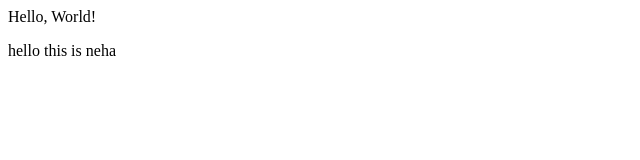
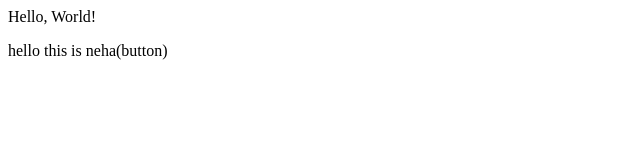
Before and after one commit to nehagaidhane/localrepo, a plain HTML site: page index.html in a window 1280 px wide. Shown: the full height of the page, 0-640 px from the left. Drawn offline with Linux system fonts and the light colour scheme.

Commit message:
button add

```diff
--- a/index.html
+++ b/index.html
@@ -1,2 +1,2 @@
 <p>Hello, World!</p>
-hello this is neha
+hello this is neha(button)
```
